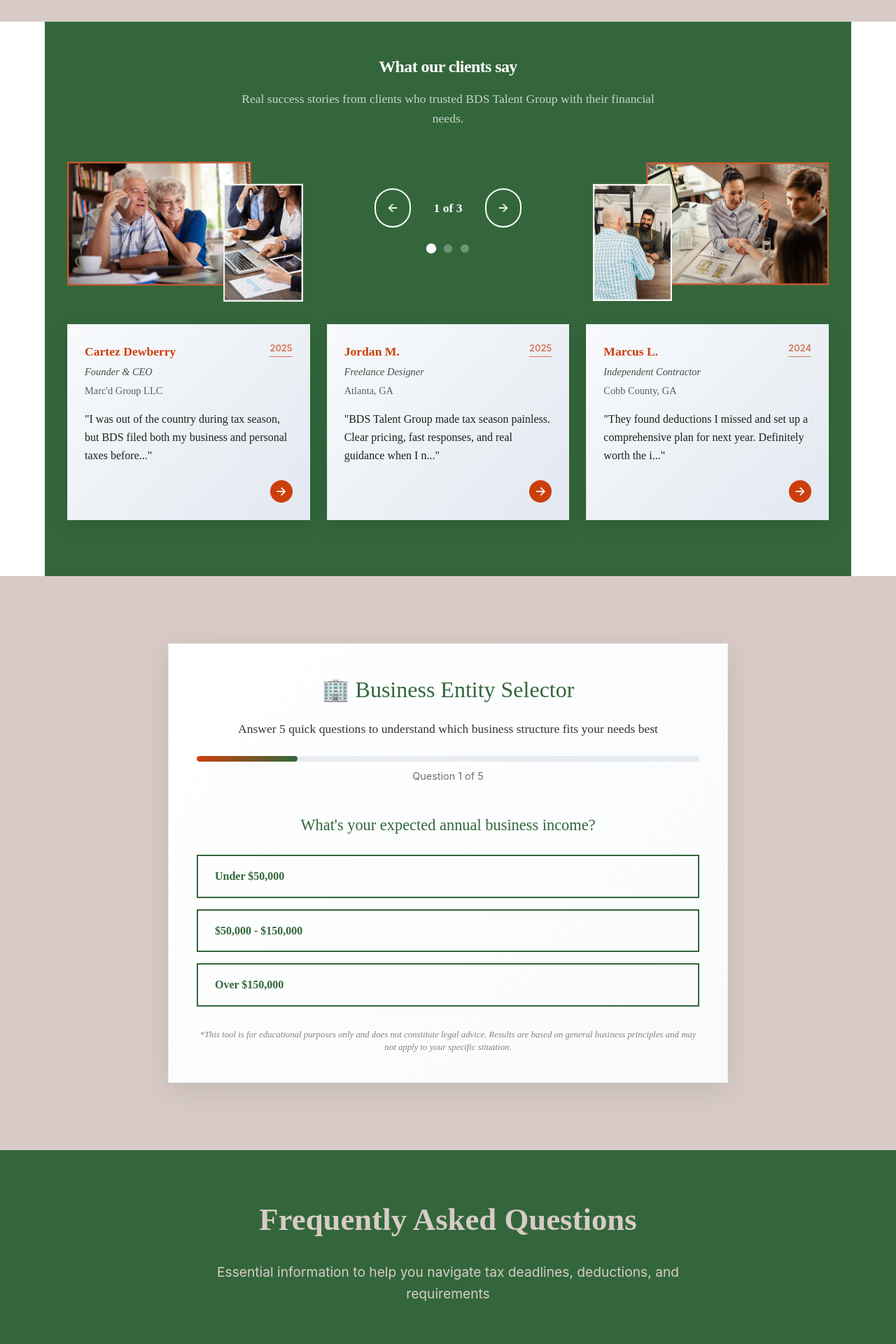
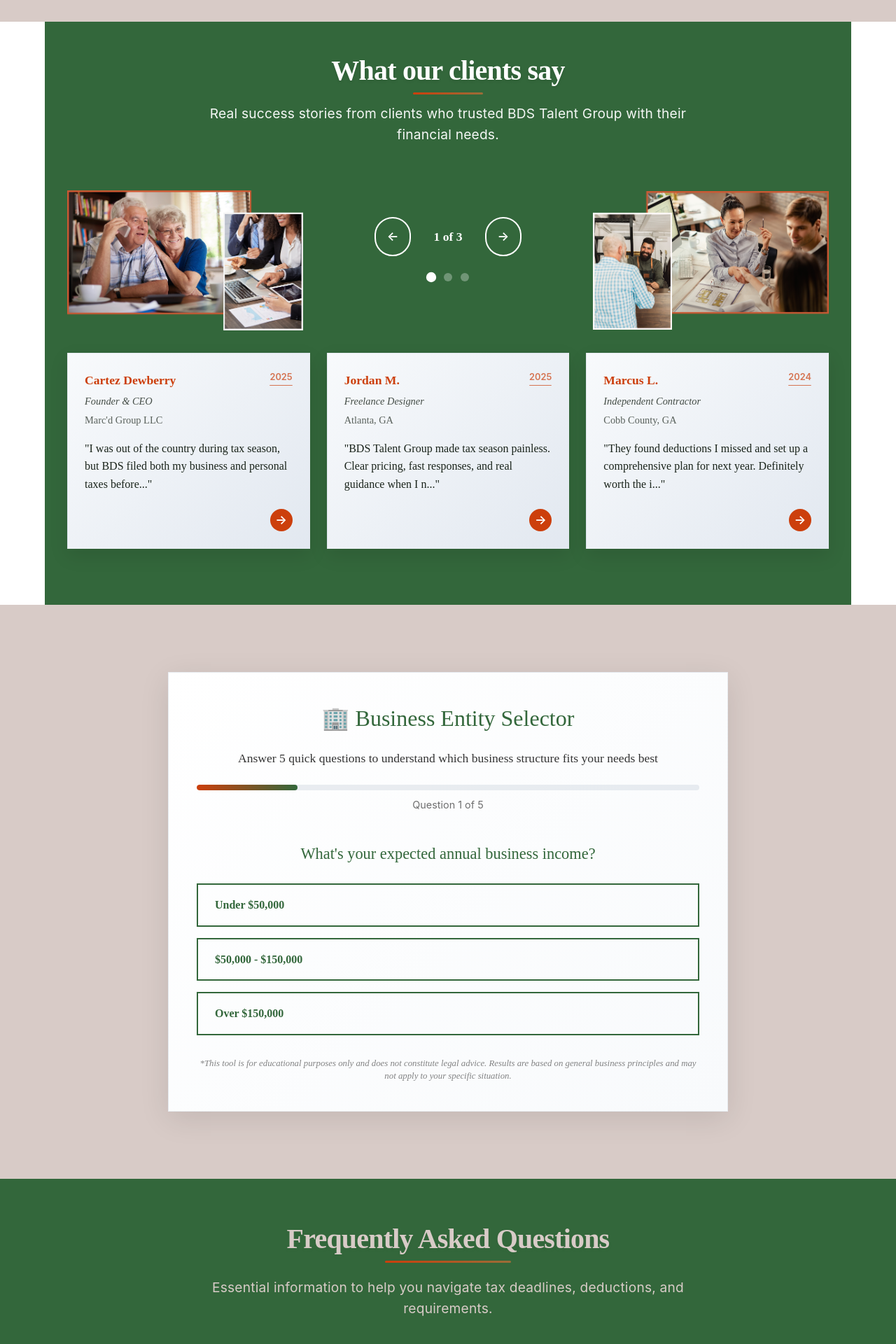
Before and after one commit to CartezDew/bdsfrontend, a React (Vite) app: page / in a window 1280 px wide. Shown: the part 1700-3620 px from the top of the page at 70% size. Built offline with nearby package versions, Linux system fonts and the light colour scheme.

Commit message:
updated faq section

```diff
--- a/src/components/Services.jsx
+++ b/src/components/Services.jsx
@@ -164,7 +164,7 @@ const Services = () => {
         <div className="container">
           <div className="faq-header">
             <h2>Frequently Asked Questions</h2>
-            <p>Essential information to help you navigate tax deadlines, deductions, and requirements</p>
+            <p>Essential information to help you navigate tax deadlines, deductions, and requirements.</p>
           </div>
           <Facts />
         </div>
--- a/src/styles/facts.css
+++ b/src/styles/facts.css
@@ -12,25 +12,43 @@
 .faq-header {
   text-align: center;
   margin-bottom: 4rem;
+  position: relative;
 }
 
 .faq-header h2 {
-  font-size: 2.8rem;
+  font-size: 2.5rem;
+  line-height: 1.1;
+  font-weight: 800;
+  letter-spacing: -0.02em;
   color: var(--color-timberwolf);
-  font-weight: 800;
   font-family: 'Playfair Display', serif;
-  margin: 0 0 1.5rem 0;
+  margin-bottom: 2rem;
+  text-shadow: 0 2px 4px rgba(51, 103, 59, 0.1);
+  position: relative;
+}
+
+.faq-header h2::after {
+  content: '';
+  position: absolute;
+  bottom: -0.75rem;
+  left: 50%;
+  transform: translateX(-50%);
+  width: 180px;
+  height: 3px;
+  background: linear-gradient(90deg, var(--color-sinopia), var(--color-golden-brown));
+  border-radius: 2px;
 }
 
 .faq-header p {
+  color: rgba(25, 35, 26, 0.9);
   font-size: 1.2rem;
-  color: var(--color-timberwolf);
-  font-weight: 400;
-  margin: 0;
-  line-height: 1.6;
   max-width: 700px;
   margin: 0 auto;
+  line-height: 1.6;
+  font-weight: 400;
   font-family: -apple-system, BlinkMacSystemFont, 'Segoe UI', 'Roboto', sans-serif;
+  letter-spacing: 0.01em;
+  color: var(--color-timberwolf);
 }
 
 /* Container & rows */
@@ -162,11 +180,13 @@
   }
 
   .faq-header h2 {
-    font-size: 2rem;
+    font-size: 2.5rem;
+    margin-bottom: 1.25rem;
   }
 
   .faq-header p {
-    font-size: 1rem;
+    font-size: 1.1rem;
+    max-width: 600px;
   }
 }
 
@@ -176,6 +196,12 @@
   }
 
   .faq-header h2 {
-    font-size: 1.8rem;
+    font-size: 2rem;
+    margin-bottom: 1rem;
+  }
+
+  .faq-header p {
+    font-size: 1rem;
+    max-width: 100%;
   }
 }
--- a/src/styles/socialProof.css
+++ b/src/styles/socialProof.css
@@ -24,26 +24,43 @@
 /* Grid header */
 .grid-header {
   text-align: center;
-  margin-bottom: 3rem;
+  margin-bottom: 4rem;
+  position: relative;
 }
 
 .grid-header h2 {
-  font-size: 1.5rem;
-  line-height: 2rem;
-  font-weight: 700;
-  letter-spacing: -0.025em;
+  font-size: 2.5rem;
+  line-height: 1.1;
+  font-weight: 800;
+  letter-spacing: -0.02em;
   color: white;
   font-family: 'Playfair Display', serif;
-  margin-bottom: 1rem;
+  margin-bottom: 1.5rem;
+  text-shadow: 0 2px 4px rgba(0, 0, 0, 0.1);
+  position: relative;
+}
+
+.grid-header h2::after {
+  content: '';
+  position: absolute;
+  bottom: -0.75rem;
+  left: 50%;
+  transform: translateX(-50%);
+  width: 100px;
+  height: 3px;
+  background: linear-gradient(90deg, var(--color-sinopia), var(--color-golden-brown));
+  border-radius: 2px;
 }
 
 .grid-header p {
-  color: rgba(255, 255, 255, 0.9);
-  font-size: 1.1rem;
-  max-width: 600px;
+  color: rgba(255, 255, 255, 0.95);
+  font-size: 1.2rem;
+  max-width: 700px;
   margin: 0 auto;
   line-height: 1.6;
-  opacity: 0.8;
+  font-weight: 400;
+  font-family: -apple-system, BlinkMacSystemFont, 'Segoe UI', 'Roboto', sans-serif;
+  letter-spacing: 0.01em;
 }
 
 /* Testimonials grid */
@@ -365,11 +382,13 @@
   }
 
   .grid-header h2 {
-    font-size: 1.25rem;
+    font-size: 2.5rem;
+    margin-bottom: 1.25rem;
   }
 
   .grid-header p {
-    font-size: 1rem;
+    font-size: 1.1rem;
+    max-width: 600px;
   }
 
   .pagination-controls {
@@ -411,6 +430,16 @@
   .pagination-controls {
     flex-direction: column;
     gap: 1rem;
+  }
+
+  .grid-header h2 {
+    font-size: 2rem;
+    margin-bottom: 1rem;
+  }
+
+  .grid-header p {
+    font-size: 1rem;
+    max-width: 100%;
   }
 }
 
```
